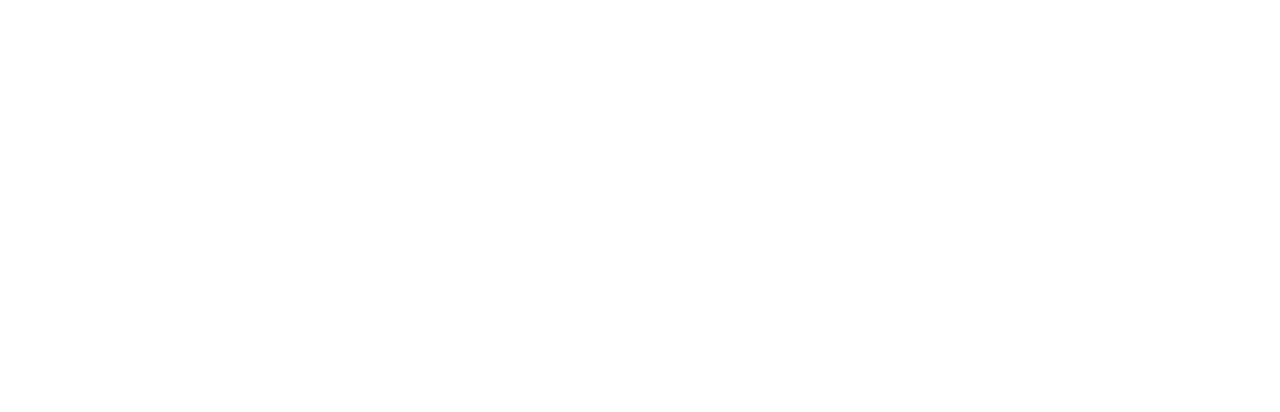
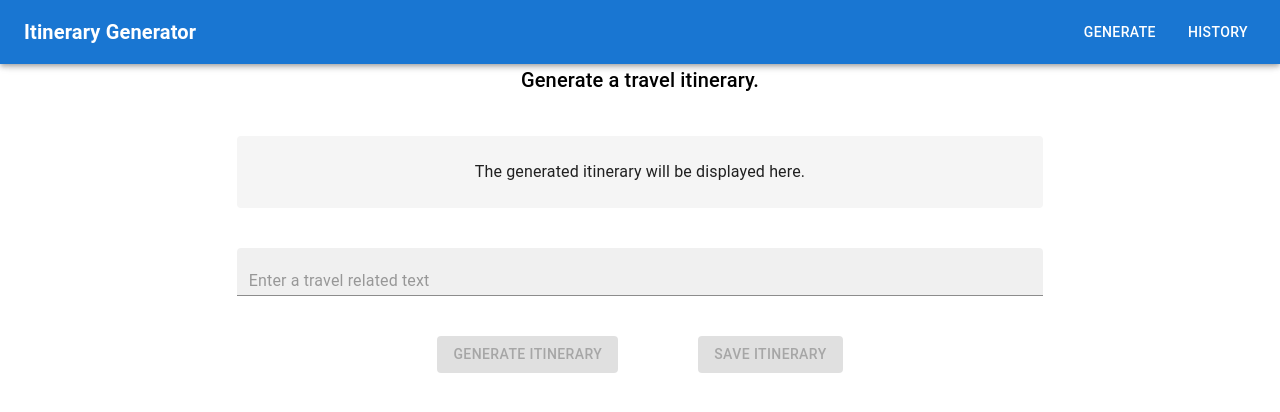
Before and after one commit to wamiquem/itinerary-generator-openAI-API, a Next.js app: page / in a window 1280 px wide. Shown: the top 412 px of the page. Built offline with nearby package versions, Linux system fonts and the light colour scheme.

Commit message:
UI for Home page. Generated itinerary using OpenAI API and displayed in the UI.

```diff
--- /dev/null
+++ b/src/app/api/generate/route.ts
@@ -0,0 +1,35 @@
+import { NextResponse } from 'next/server'
+import { OpenAIResponse } from '@/utils/interface'
+
+type RequestBody = {
+    message: string
+}
+
+export async function POST(req: Request): Promise<Response> {
+  const { message }: RequestBody = await req.json()
+
+  try {
+    const res = await fetch('https://api.openai.com/v1/chat/completions', {
+        method: 'POST',
+        headers: {
+          'Content-Type': 'application/json',
+          Authorization: `Bearer ${process.env.OPENAI_API_KEY}`,
+        },
+        body: JSON.stringify({
+          model: 'gpt-4',
+          messages: [{ role: 'user', content: message }],
+        }),
+    })
+
+    if (!res.ok) {
+        throw new Error('Failed to get response from OpenAI')
+    }
+
+    const data: OpenAIResponse = await res.json()
+    return NextResponse.json(data)
+
+  } catch (error) {
+    const errorText = error instanceof Error ? error.message : 'Unknown error occurred'
+    return NextResponse.json({ error: errorText }, { status: 500 })
+  }
+}
--- a/src/app/layout.tsx
+++ b/src/app/layout.tsx
@@ -1,9 +1,11 @@
 import type { Metadata } from "next";
+import { Toolbar } from "@mui/material";
+import Navbar from "@/components/Navbar";
 import "./globals.css";
 
 export const metadata: Metadata = {
   title: "Itinerary Generator",
-  description: "Generate Itinerary with prompts (OpenAI API to generate)",
+  description: "Generate Itinerary from descriptive text",
 };
 
 export default function RootLayout({
@@ -14,6 +16,8 @@
   return (
     <html lang="en">
       <body>
+        <Navbar />
+        <Toolbar />
         {children}
       </body>
     </html>
--- a/src/app/page.tsx
+++ b/src/app/page.tsx
@@ -1,6 +1,24 @@
-export default function Home() {
+import { Container, Typography } from "@mui/material"
+import GenerateItinerary from "@/components/GenerateItinerary"
+
+export default function Generate() {
   return (
-    <>
-    </>
-  );
+    <Container sx={{
+      display: 'flex',
+      flexDirection: 'column',
+      alignItems: 'center',
+      gap: 5,
+      height: '90vh'
+    }}>
+      <Typography
+        variant="h6"
+        align="center"
+        sx={{width: '70%'}}
+      >
+        Generate a travel itinerary.
+      </Typography>
+
+      <GenerateItinerary />
+    </Container>
+  )
 }
--- /dev/null
+++ b/src/components/GenerateItinerary.tsx
@@ -0,0 +1,131 @@
+'use client';
+
+import { useCallback, useState } from "react"
+import { Button, TextField, Typography, Box, Alert } from "@mui/material"
+import { OpenAIResponse } from "@/utils/interface";
+import { isValidPrompt } from "@/utils/validation";
+
+const itineraryDefaultText: string = 'The generated itinerary will be displayed here.'
+
+type generateAPIResponse = OpenAIResponse | { error: string }
+
+export default function GenerateItinerary() {
+    const [prompt, setPrompt] = useState<string>('')
+    const [promptHelperText, setPromptHelperText] = useState<string>('')
+    const [isGenerating, setIsGenerating] = useState<boolean>(false)
+    const [apiError, setApiError] = useState<string>('')
+    const [itineraryText, setItineraryText] = useState(itineraryDefaultText)
+
+    const handleGenerateClick = useCallback(async (): Promise<void> => {
+        if(!isValidPrompt(prompt)) {
+          setPromptHelperText('Please enter only travel-related text. Include words like trip, travel, vacation etc.')
+          return
+        }
+
+        setApiError('')
+        setPromptHelperText('')
+        setIsGenerating(true)
+
+        try {
+          const res: Response = await fetch('/api/generate', {
+            method: 'POST',
+            headers: { 'Content-Type': 'application/json' },
+            body: JSON.stringify({ message: prompt }),
+          })
+
+          const data: generateAPIResponse = await res.json()
+
+          if ('error' in data) {
+            setApiError(data.error)
+            return
+          }
+
+          const generatedItineraryText: string = data.choices[0].message.content
+          setItineraryText(generatedItineraryText)
+        } catch (error) {
+          setApiError('Error connecting to server.')
+        } finally {
+          setIsGenerating(false);
+        }
+    }, [prompt])
+
+    const handlePromptChange = useCallback((e: React.ChangeEvent<HTMLTextAreaElement>): void => {
+          setPrompt(e.target.value)
+    }, [])
+
+    return (
+        <>
+            {apiError &&
+                <Alert
+                    variant="filled"
+                    severity="error"
+                    sx={{position: 'absolute', top: 5, zIndex: 9999}}
+                >
+                {apiError}
+                </Alert>
+            }
+
+            <Box
+                sx={{
+                    backgroundColor: '#f5f5f5',
+                    padding: 3,
+                    borderRadius: 1,
+                    width: '70%',
+                    height: itineraryText === itineraryDefaultText ? '10%' : '60%',
+                    margin: '0 auto',
+                    overflowY: 'scroll',
+                    transition: 'height 0.3s ease',
+                    whiteSpace: 'pre-wrap'
+                }}
+            >
+                <Typography
+                    variant="body1"
+                    align={itineraryText === itineraryDefaultText ? 'center' : 'left'}
+                    color="text.primary"
+                >
+                    {itineraryText}
+                </Typography>
+            </Box>
+
+            <TextField
+                multiline
+                maxRows={4}
+                placeholder="Enter a travel related text"
+                variant="filled"
+                sx={{
+                    width: '70%',
+                    position: 'relative'
+                }}
+                size="small"
+                value={prompt}
+                onChange={handlePromptChange}
+                error={!!promptHelperText}
+                helperText={promptHelperText}
+                disabled={isGenerating}
+            />
+
+            <Box
+                sx={{
+                    display: 'flex',
+                    gap: 10
+                }}
+            >
+                <Button
+                    variant="contained"
+                    onClick={handleGenerateClick}
+                    loading={isGenerating}
+                    disabled={!prompt}
+                >
+                    Generate Itinerary
+                </Button>
+
+                <Button
+                    variant="contained"
+                    disabled={itineraryText === itineraryDefaultText}
+                >
+                    Save Itinerary
+                </Button>
+            </Box>
+        </>
+    )
+}
--- /dev/null
+++ b/src/components/Navbar.tsx
@@ -0,0 +1,34 @@
+import { AppBar, Box, Typography, Toolbar, Button } from "@mui/material"
+import Link from 'next/link';
+
+export default function Navbar() {
+    return (
+        <AppBar position="fixed">
+            <Toolbar>
+                <Typography
+                    variant="h6"
+                    noWrap
+                    sx={{
+                        display: 'flex',
+                        fontWeight: 700,
+                        flexGrow: 1
+                    }}
+            >
+                Itinerary Generator
+            </Typography>
+            <Box sx={{ display: 'flex', gap: 2 }}>
+            <Link href="/" passHref>
+                <Button color="inherit">
+                    Generate
+                </Button>
+            </Link>
+            <Link href="/history" passHref>
+                <Button color="inherit">
+                    History
+                </Button>
+            </Link>
+            </Box>
+            </Toolbar>
+        </AppBar>
+    )
+}
--- /dev/null
+++ b/src/utils/interface.ts
@@ -0,0 +1,14 @@
+export interface OpenAIResponse {
+    id: string
+    object: 'chat.completion'
+    created: number
+    model: string
+    choices: Array<{
+      index: number
+      message: {
+        role: string
+        content: string
+      }
+      finish_reason: string
+    }>
+}
--- /dev/null
+++ b/src/utils/validation.ts
@@ -0,0 +1,4 @@
+export function isValidPrompt(prompt: string):boolean {
+    const keywords: string[] = ['destination', 'travel', 'trip', 'itinerary', 'vacation']
+    return keywords.some((keyword) => prompt.toLowerCase().includes(keyword))
+}
```
